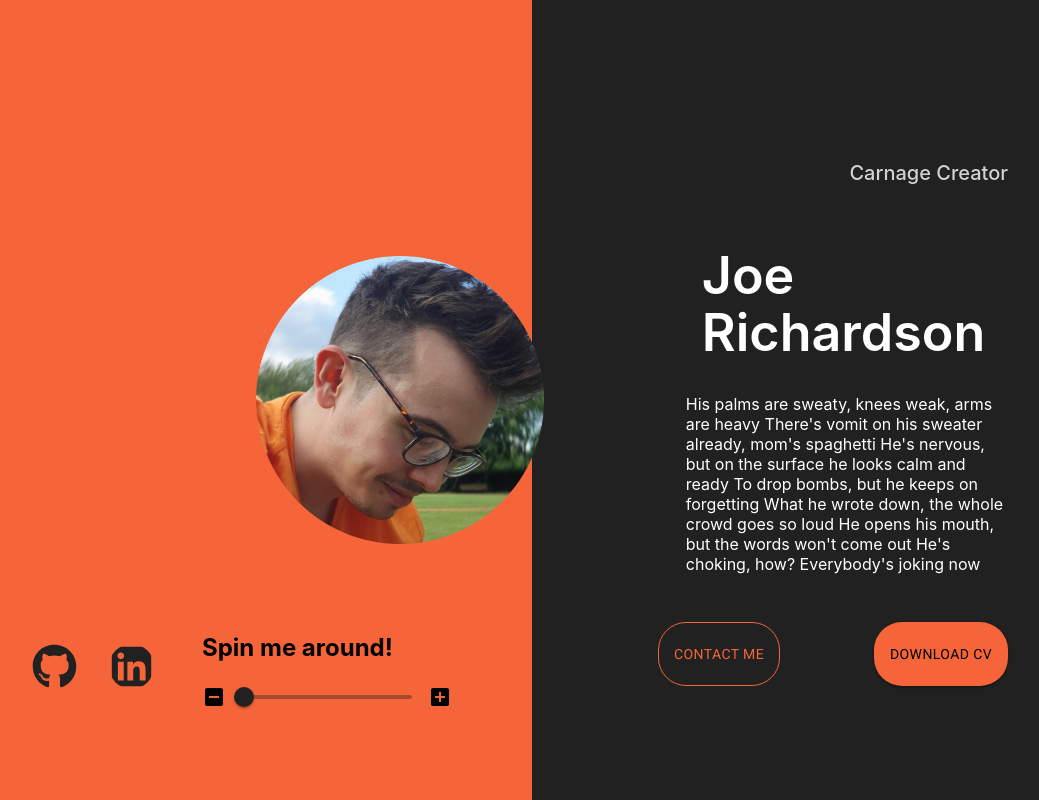
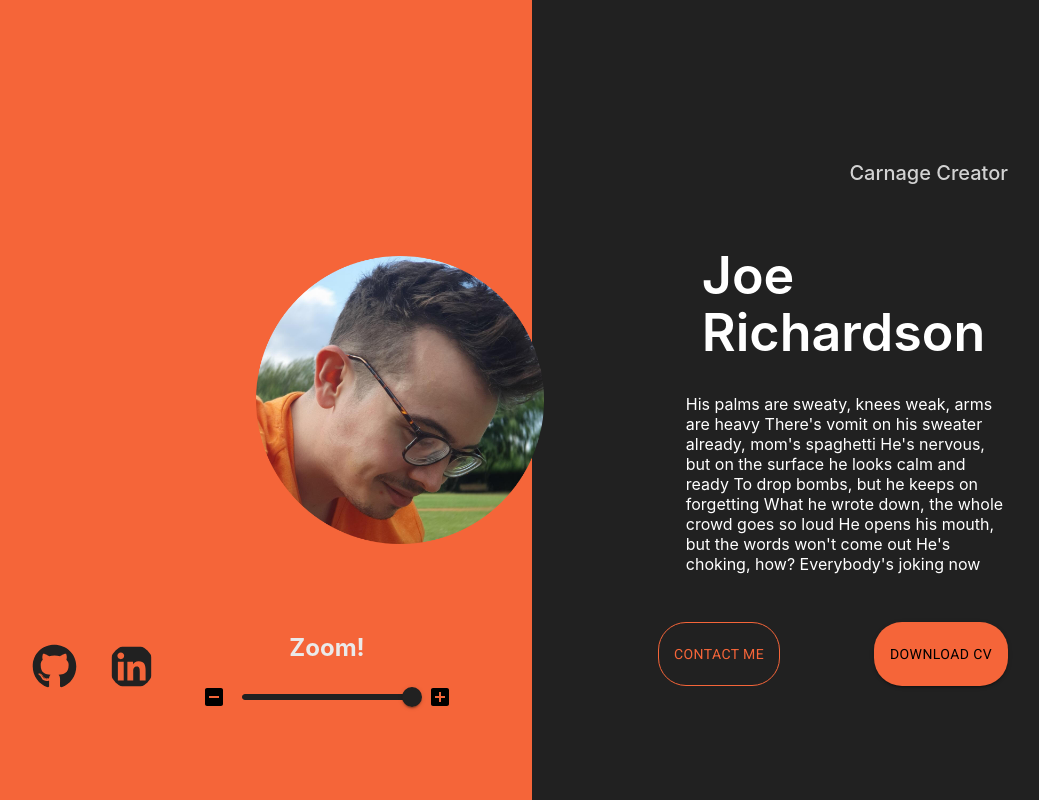
Before and after one commit to JoeR96/joe-portfolio-react, a React (Create React App) app: page / in a window 1280 px wide. Shown: the top 800 px of the page, without its empty margins (32-1071 px from the left). Built offline with nearby package versions, Linux system fonts and the light colour scheme.

Commit message:
Spin me around!

```diff
--- a/src/components/about/About.jsx
+++ b/src/components/about/About.jsx
@@ -21,7 +21,7 @@ export default () => {
                     }}
                     transition={{
                         delay: 0.125,
-                        default: { duration: 0.5 },
+                        default: { duration: 0.8 },
                         type: "spring",
                         stiffness: 100
                     }}
--- a/src/components/headerComponent/HeaderComponent.jsx
+++ b/src/components/headerComponent/HeaderComponent.jsx
@@ -10,12 +10,13 @@ import {
 import AddBoxIcon from '@mui/icons-material/AddBox';
 import IndeterminateCheckBoxIcon from '@mui/icons-material/IndeterminateCheckBox'; import { motion } from 'framer-motion';
 export default () => {
-    const [value, setValue] = React.useState(1);
+    const [value, setValue] = React.useState(100);
     const [scale, setScale] = React.useState(0.000121);
     const [rotationSpeed, setRotationrotationSpeed] = React.useState(36);
     const handleChange = (event, newValue) => {
+        console.log(newValue)
         setValue(newValue);
-        setScale(newValue)
+        setScale(newValue / 50)
         setRotationrotationSpeed(newValue)
     };
 
@@ -40,7 +41,9 @@ export default () => {
                             width: 250,
                             padding: '2rem'
                         }}>
-                            <h2>Spin me around!</h2>
+                            <h2 style={{
+                                textAlign: 'center',
+                            color:'#EAEAEA'}}>Zoom!</h2>
                             <Stack spacing={2} direction="row" sx={{ mb: 1 }} alignItems="center">
                                 <IndeterminateCheckBoxIcon />
                                 <Slider style={sliderStyle}
--- a/src/components/project/project.jsx
+++ b/src/components/project/project.jsx
@@ -32,7 +32,7 @@ export default () => {
                         }}
                         transition={{
                             delay: 0,
-                            default: { duration: 0.33 },
+                            default: { duration: 0.8 },
                             type: "spring",
                             stiffness: 100
                         }}
@@ -63,7 +63,7 @@ export default () => {
                         }}
                         transition={{
                             delay: 0,
-                            default: { duration: 0.33 },
+                            default: { duration: 0.8 },
                             type: "spring",
                             stiffness: 100
                         }}
@@ -91,7 +91,7 @@ export default () => {
                         }}
                         transition={{
                             delay: 0,
-                            default: { duration: 0.33 },
+                            default: { duration: 0.8 },
                             type: "spring",
                             stiffness: 100
                         }}
```
